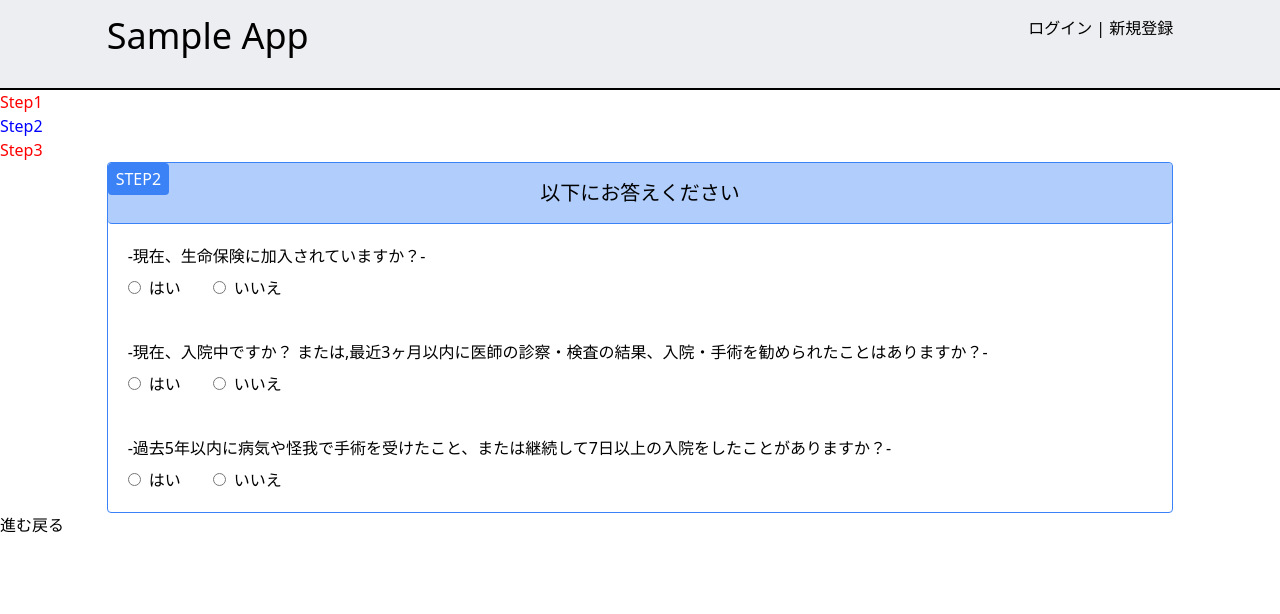
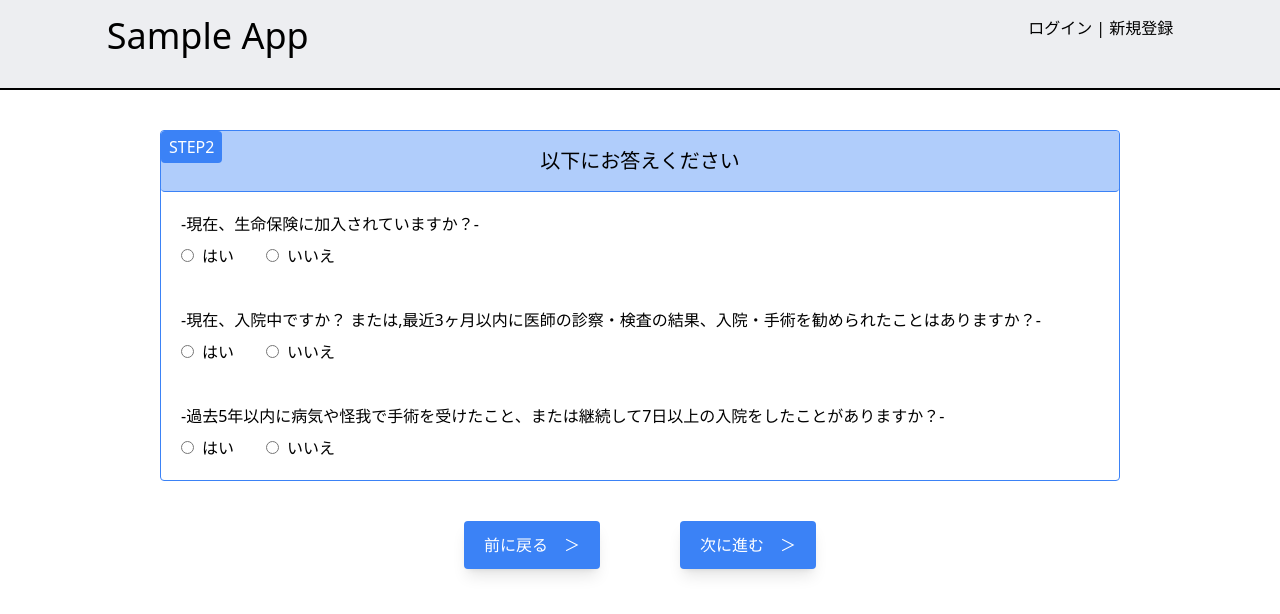
Before and after one commit to KeitaTaniuchi/react-form, a React (Create React App) app: page /step2 in a window 1280 px wide. Shown: the top 614 px of the page. Built offline with nearby package versions, Linux system fonts and the light colour scheme.

Commit message:
画面遷移ボタンを追加

```diff
--- a/src/App.tsx
+++ b/src/App.tsx
@@ -1,12 +1,12 @@
 import React, { useState } from 'react';
-import { Routes, Route, Link, useResolvedPath, useMatch } from 'react-router-dom';
+import { Routes, Route } from 'react-router-dom';
 import Header from 'components/organisms/Header';
 import Step1 from 'components/pages/Step1';
 import Step2 from 'components/pages/Step2';
 import Step3 from 'components/pages/Step3';
-import NoMatch from 'components/pages/NOMATCH';
+import NoMatch from 'components/pages/NoMatch';
 
-//下記URLのコードです
+//下記URLのコードですcomponents/pages/NoMatch
 //https://reffect.co.jp/react/react-router-6
 
 function App() {
@@ -19,34 +19,9 @@ function App() {
   const [step2Q3Answer, setStep2Q3Answer] = useState<string>();
   const [step3Q1Answer, setStep3Q1Answer] = useState<string>();
 
-  function CustomLink({ children, to, ...props }: any) {
-    let resolved = useResolvedPath(to);
-    let match = useMatch({
-      path: resolved.pathname,
-      end: true,
-    });
-    return (
-      <div>
-        <Link style={{ color: match ? 'blue' : 'red' }} to={to} {...props}>
-          {children}
-        </Link>
-      </div>
-    );
-  }
   return (
     <div className='App'>
       <Header />
-      <ul>
-        <li>
-          <CustomLink to='/step1'>Step1</CustomLink>
-        </li>
-        <li>
-          <CustomLink to='/step2'>Step2</CustomLink>
-        </li>
-        <li>
-          <CustomLink to='/step3'>Step3</CustomLink>
-        </li>
-      </ul>
       <Routes>
         <Route path='/step1' element={<Step1 />} />
         <Route path='/step2' element={<Step2 />} />
--- /dev/null
+++ b/src/components/atoms/Buttons/BackPrevPageButton.tsx
@@ -0,0 +1,19 @@
+import React from 'react';
+
+type Props = {
+  onClick: React.MouseEventHandler<HTMLButtonElement>;
+};
+
+const BackPrevPageButton: React.FC<Props> = ({ onClick }) => {
+  return (
+    <button
+      type='button'
+      className='inline-block px-5 py-3.5 bg-blue-500  text-white font-medium text-base leading-tight uppercase rounded shadow-lg hover:bg-blue-400 hover:shadow-lg focus:bg-blue-400 focus:shadow-lg focus:outline-none focus:ring-0 active:bg-blue-500 active:shadow-lg transition duration-150 ease-in-out'
+      onClick={onClick}
+    >
+      前に戻る　＞
+    </button>
+  );
+};
+
+export default BackPrevPageButton;
--- a/src/components/atoms/Buttons/Button.tsx
+++ /dev/null
@@ -1,17 +0,0 @@
-import React from 'react';
-
-type Props = {
-  className?: string;
-  label: String;
-  onClick: React.MouseEventHandler<HTMLButtonElement>;
-};
-
-const Button: React.FC<Props> = ({ className, label, onClick }) => {
-  return (
-    <button className={className} onClick={onClick}>
-      {label}
-    </button>
-  );
-};
-
-export default Button;
--- /dev/null
+++ b/src/components/atoms/Buttons/GoNextPageButton.tsx
@@ -0,0 +1,19 @@
+import React from 'react';
+
+type Props = {
+  onClick: React.MouseEventHandler<HTMLButtonElement>;
+};
+
+const GoNextPageButton: React.FC<Props> = ({ onClick }) => {
+  return (
+    <button
+      type='button'
+      className='inline-block px-5 py-3.5 bg-blue-500  text-white font-medium text-base leading-tight uppercase rounded shadow-lg hover:bg-blue-400 hover:shadow-lg focus:bg-blue-400 focus:shadow-lg focus:outline-none focus:ring-0 active:bg-blue-500 active:shadow-lg transition duration-150 ease-in-out'
+      onClick={onClick}
+    >
+      次に進む　＞
+    </button>
+  );
+};
+
+export default GoNextPageButton;
--- a/src/components/organisms/Step1QuestionContainer.tsx
+++ b/src/components/organisms/Step1QuestionContainer.tsx
@@ -6,7 +6,7 @@ import Step1Q2 from 'components/molecules/Step1Q2';
 const Step1QuestionContainer = () => {
   return (
     <>
-      <QuestionOuterBorder className='mx-auto w-10/12' stepNumber={1} questionDetail={'お客様の情報を入力してください'}>
+      <QuestionOuterBorder stepNumber={1} questionDetail={'お客様の情報を入力してください'}>
         <Step1Q1 className='mb-10' />
         <Step1Q2 className='' />
       </QuestionOuterBorder>
--- a/src/components/organisms/Step2QuestionContainer.tsx
+++ b/src/components/organisms/Step2QuestionContainer.tsx
@@ -7,7 +7,7 @@ import Step2Q3 from 'components/molecules/Step2Q3';
 const Step1QuestionContainer = () => {
   return (
     <>
-      <QuestionOuterBorder className='mx-auto w-10/12' stepNumber={2} questionDetail={'以下にお答えください'}>
+      <QuestionOuterBorder stepNumber={2} questionDetail={'以下にお答えください'}>
         <Step2Q1 className='mb-10' />
         <Step2Q2 className='mb-10' />
         <Step2Q3 />
--- a/src/components/organisms/Step3QuestionContainer.tsx
+++ b/src/components/organisms/Step3QuestionContainer.tsx
@@ -5,7 +5,7 @@ import Step3Q1 from 'components/molecules/Step3Q1';
 const Step1QuestionContainer = () => {
   return (
     <>
-      <QuestionOuterBorder className='mx-auto w-10/12' stepNumber={3} questionDetail={'ご相談内容を入力してください'}>
+      <QuestionOuterBorder stepNumber={3} questionDetail={'ご相談内容を入力してください'}>
         <Step3Q1 className='mb-10' />
       </QuestionOuterBorder>
     </>
--- a/src/components/pages/Step1.tsx
+++ b/src/components/pages/Step1.tsx
@@ -1,13 +1,22 @@
 import React from 'react';
+import { useNavigate } from 'react-router-dom';
 import Step1QuestionContainer from 'components/organisms/Step1QuestionContainer';
+import GoNextPageButton from 'components/atoms/Buttons/GoNextPageButton';
 
 const Step1 = () => {
+  const navigate = useNavigate();
+
   return (
-    <>
+    <div className='mt-10 mx-auto w-9/12'>
       <Step1QuestionContainer />
-      <button>進む</button>
-      <button>戻る</button>
-    </>
+      <div className='mt-10 flex  space-x-20 justify-center'>
+        <GoNextPageButton
+          onClick={() => {
+            navigate('/step2');
+          }}
+        />
+      </div>
+    </div>
   );
 };
 
--- a/src/components/pages/Step2.tsx
+++ b/src/components/pages/Step2.tsx
@@ -1,13 +1,28 @@
 import React from 'react';
+import { useNavigate } from 'react-router-dom';
 import Step2QuestionContainer from 'components/organisms/Step2QuestionContainer';
+import BackPrevPageButton from 'components/atoms/Buttons/BackPrevPageButton';
+import GoNextPageButton from 'components/atoms/Buttons/GoNextPageButton';
 
 const Step1 = () => {
+  const navigate = useNavigate();
+
   return (
-    <>
+    <div className='mt-10 mx-auto w-9/12'>
       <Step2QuestionContainer />
-      <button>進む</button>
-      <button>戻る</button>
-    </>
+      <div className='mt-10 flex  space-x-20 justify-center'>
+        <BackPrevPageButton
+          onClick={() => {
+            navigate('/step1');
+          }}
+        />
+        <GoNextPageButton
+          onClick={() => {
+            navigate('/step3');
+          }}
+        />
+      </div>
+    </div>
   );
 };
 
--- a/src/components/pages/Step3.tsx
+++ b/src/components/pages/Step3.tsx
@@ -1,13 +1,28 @@
 import React from 'react';
+import { useNavigate } from 'react-router-dom';
 import Step3QuestionContainer from 'components/organisms/Step3QuestionContainer';
+import BackPrevPageButton from 'components/atoms/Buttons/BackPrevPageButton';
+import GoNextPageButton from 'components/atoms/Buttons/GoNextPageButton';
 
 const Step3 = () => {
+  const navigate = useNavigate();
+
   return (
-    <>
+    <div className='mt-10 mx-auto w-9/12'>
       <Step3QuestionContainer />
-      <button>進む</button>
-      <button>戻る</button>
-    </>
+      <div className='mt-10 flex  space-x-20 justify-center'>
+        <BackPrevPageButton
+          onClick={() => {
+            navigate('/step2');
+          }}
+        />
+        <GoNextPageButton
+          onClick={() => {
+            navigate('/step1');
+          }}
+        />
+      </div>
+    </div>
   );
 };
 
```
